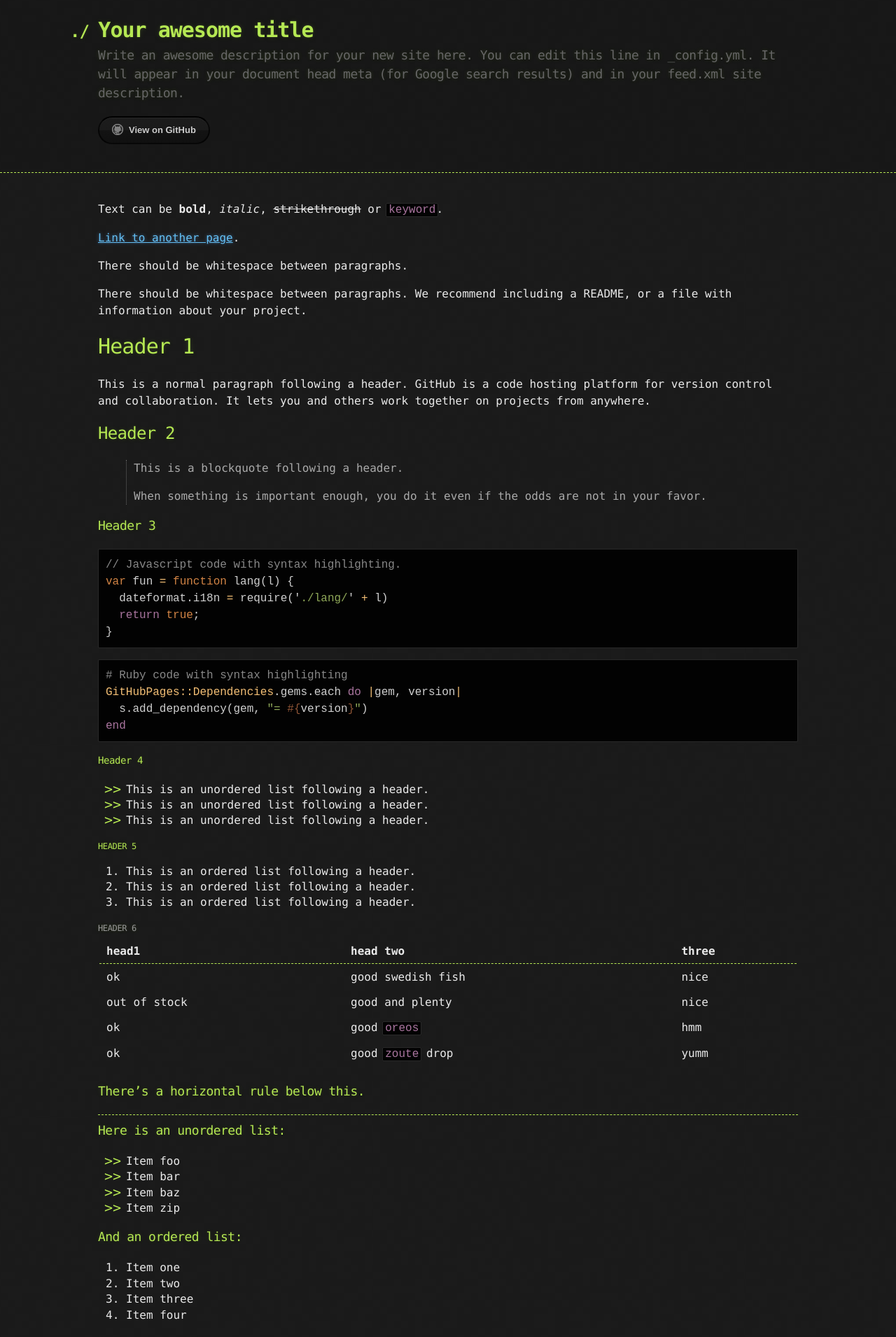
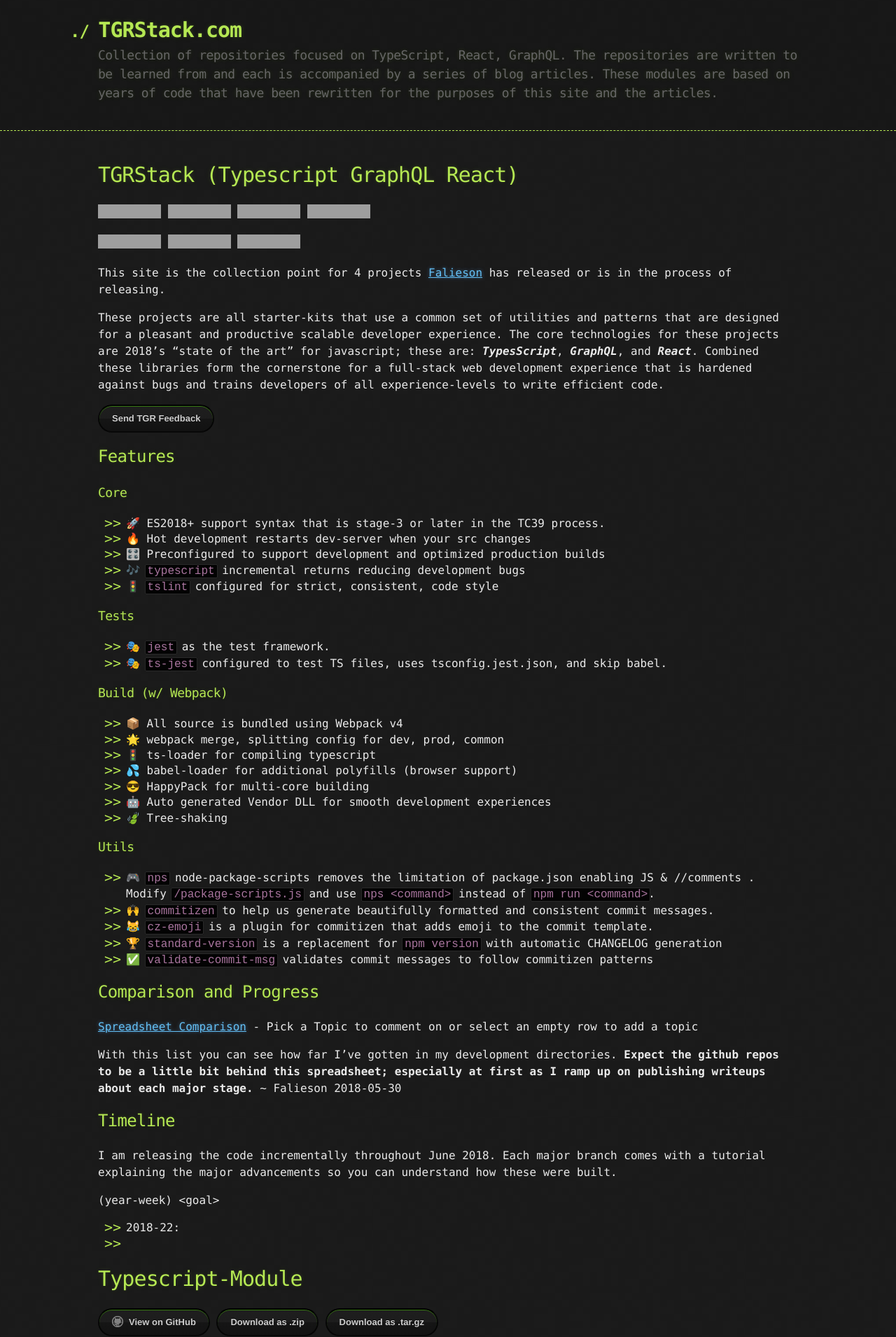
Before and after one commit to TGRstack/tgrstack.com, a Jekyll site: the page built from index.md, in a window 1280 px wide. Shown: the top 1910 px of the page at 70% size. Built offline with Jekyll 4.4.1, drawn with Linux system fonts in a browser that asks for light colours; nearby versions of some CDN libraries; emoji names are drawn with the system emoji font; our own code applies the rules of GitHub Pages for plain Markdown files; some of the changed text lies outside the part shown; grey boxes are pictures that could not be loaded.

Commit message:
created site! Thesis, Features, Repos, etc.

````diff
--- a/_config.yml
+++ b/_config.yml
@@ -13,22 +13,36 @@
 # you will see them accessed via {{ site.title }}, {{ site.email }}, and so on.
 # You can create any custom variable you would like, and they will be accessible
 # in the templates via {{ site.myvariable }}.
-title: Your awesome title
-email: your-email@example.com
+title: TGRStack.com
+email: falieson@gmail.com
 description: >- # this means to ignore newlines until "baseurl:"
-  Write an awesome description for your new site here. You can edit this
-  line in _config.yml. It will appear in your document head meta (for
-  Google search results) and in your feed.xml site description.
+  Collection of repositories focused on TypeScript, React, GraphQL.
+  The repositories are written to be learned from and each is accompanied by
+    a series of blog articles.
+  These modules are based on years of code that have been rewritten for the purposes
+    of this site and the articles.
 # baseurl: "" # the subpath of your site, e.g. /blog
 url: "tgrstack.com" # the base hostname & protocol for your site, e.g. http://example.com
-# twitter_username: jekyllrb
-# github_username:  jekyll
+feedback_url: https://goo.gl/forms/HwUmkW4ICG1tYel93
+twitter_username: falieson
+github_username:  falieson
+linkedin_username:  florianmettetal
 
 # Build settings
 markdown: kramdown
 theme: jekyll-theme-hacker
 plugins:
   - jekyll-feed
+  - jemoji
+
+show_downloads: true
+repos_ts_module: https://github.com/falieson/typescript-module
+repos_ts_react_module: https://github.com/falieson/typescript-react-module
+repos_ts_gql_endpoint: https://github.com/falieson/typescript-graphql-endpoint
+repos_ts_react_gql_fullstack: https://github.com/falieson/typescript-graphql-react-fullstack
+
+# Google Analytics
+google_analytics: UA-120082347-1
 
 # Exclude from processing.
 # The following items will not be processed, by default. Create a custom list
--- /dev/null
+++ b/_includes/analytics.html
@@ -0,0 +1,10 @@
+<!-- Global site tag (gtag.js) - Google Analytics -->
+<!-- UA-120082347-1 -->
+<script async src="https://www.googletagmanager.com/gtag/js?id={{ site.google_analytics }}"></script>
+<script>
+  window.dataLayer = window.dataLayer || [];
+  function gtag(){dataLayer.push(arguments);}
+  gtag('js', new Date());
+
+  gtag('config', '{{ site.google_analytics }}');
+</script>
--- /dev/null
+++ b/_includes/downloads.html
@@ -0,0 +1,45 @@
+<section class="downloads">
+  {% if include.coming_soon %}
+    <p>Repository Coming Soon :rocket::rocket::rocket:</p>
+    <p>
+      <a
+        href="{{ include.repo_url }}"
+        class="btn btn-github disabled">
+          <span class="icon"></span>View on GitHub
+      </a>
+    {% else %}
+      <a
+        href="{{ include.repo_url }}"
+        class="btn btn-github">
+          <span class="icon"></span>View on GitHub
+      </a>
+    {% endif %}
+
+    {% if include.coming_soon and site.show_downloads %}
+      <a
+        href="{{ include.repo_url }}/zipball/master"
+        class="btn disabled" >
+          Download as .zip
+      </a>
+      <a
+        href="{{ include.repo_url }}/tarball/master"
+        class="btn disabled">
+          Download as .tar.gz
+      </a>
+    </p>
+    {% elsif site.show_downloads %}
+      <a
+        href="{{ include.repo_url }}/zipball/master"
+        class="btn" >
+          Download as .zip
+      </a>
+      <a
+        href="{{ include.repo_url }}/tarball/master"
+        class="btn">
+          Download as .tar.gz
+      </a>
+  {% endif %}
+
+  <br />
+  If you like it, don't forget to star! :star2::star2::star2:
+</section>
--- /dev/null
+++ b/_includes/social.html
@@ -0,0 +1,25 @@
+<section id="social">
+  <ul class="horizontal-list">
+  {% if site.github_username %}
+    <li>
+      <a class="naked-wide" href="https://github.com/{{ site.github_username }}">
+        <i class="fa fa-github"></i> GitHub
+      </a>
+    </li>
+  {% endif %}
+  {% if site.twitter_username %}
+  <li>
+      <a class="naked-wide" href="https://twitter.com/{{ site.twitter_username }}">
+      <i class="fa fa-twitter"></i> Twitter
+      </a>
+  </li>
+  {% endif %}
+  {% if site.linkedin_username %}
+  <li>
+    <a class="naked-wide" href="https://linkedin.com/in/{{ site.linkedin_username }}">
+      <i class="fa fa-linkedin"></i> LinkedIn
+    </a>
+  </li>
+  {% endif %}
+  </ul>
+</section>
--- a/_layouts/default.html
+++ b/_layouts/default.html
@@ -5,7 +5,10 @@
     <meta http-equiv="X-UA-Compatible" content="IE=edge">
     <meta name="viewport" content="width=device-width, initial-scale=1">
     <link rel="stylesheet" href="{{ '/assets/css/style.css?v=' | append: site.github.build_revision | relative_url }}">
-
+    <link rel="stylesheet" href="//maxcdn.bootstrapcdn.com/font-awesome/4.3.0/css/font-awesome.min.css">
+{% if site.google_analytics and jekyll.environment == 'production' %}
+  {% include analytics.html %}
+{% endif %}
 {% seo %}
   </head>
 
@@ -15,14 +18,6 @@
       <div class="container">
         <h1>{{ site.title | default: site.github.repository_name }}</h1>
         <h2>{{ site.description | default: site.github.project_tagline }}</h2>
-
-        <section id="downloads">
-          {% if site.show_downloads %}
-            <a href="{{ site.github.zip_url }}" class="btn">Download as .zip</a>
-            <a href="{{ site.github.tar_url }}" class="btn">Download as .tar.gz</a>
-          {% endif %}
-          <a href="{{ site.github.repository_url }}" class="btn btn-github"><span class="icon"></span>View on GitHub</a>
-        </section>
       </div>
     </header>
 
--- a/_sass/jekyll-theme-hacker.scss
+++ b/_sass/jekyll-theme-hacker.scss
@@ -191,6 +191,17 @@ hr {
   color: #b5e853;
 }
 
+/* SOCIAL
+*/
+ul.horizontal-list li {
+  display: inline;
+}
+a.naked-wide {
+  padding-right: 20px;
+  text-decoration: none;
+}
+
+
 /* Buttons
 */
 
@@ -208,11 +219,21 @@ hr {
   font-size: 13px;
   text-decoration: none;
   text-shadow: 0 -1px 0 rgba(0, 0, 0, 0.75);
+  box-shadow: inset 0 1px 0 rgba(94, 255, 0, 0.404);
+}
+.btn.disabled{
+  background: -webkit-linear-gradient(top, rgba(119, 119, 119, 0.3), rgba(35, 35, 35, 0.3) 50%, rgba(10, 10, 10, 0.3) 50%, rgba(0, 0, 0, 0.3));
+  border-bottom: 2px solid rgba(85, 85, 85, 0.7);
+  border-top: 2px solid rgba(85, 85, 85, 0.7);
   box-shadow: inset 0 1px 0 rgba(255, 255, 255, 0.05);
+  cursor: grab;
 }
 
 .btn:hover {
   background: -webkit-linear-gradient(top, rgba(40, 40, 40, 0.6), rgba(35, 35, 35, 0.6) 50%, rgba(10, 10, 10, 0.8) 50%, rgba(0, 0, 0, 0.8));
+}
+.btn.disabled:hover {
+  background: -webkit-linear-gradient(top, rgba(119, 119, 119, 0.3), rgba(35, 35, 35, 0.3) 50%, rgba(10, 10, 10, 0.3) 50%, rgba(0, 0, 0, 0.3));
 }
 
 .btn .icon {
--- a/index.md
+++ b/index.md
@@ -2,122 +2,101 @@
 layout: default
 ---
 
-Text can be **bold**, _italic_, ~~strikethrough~~ or `keyword`.
+# TGRStack (Typescript GraphQL React)
+[![TypeScript](https://img.shields.io/badge/TypeScript-2.8.3-blue.svg?style=flat-square)](https://github.com/Microsoft/TypeScript)
+[![styled with TSLint](https://img.shields.io/badge/styled_with-TSLint-ff69b4.svg?style=flat-square)](https://github.com/palantir/tslint/)
+[![WebPack](https://img.shields.io/badge/WebPack-4.5.0-blue.svg?style=flat-square)](https://github.com/Microsoft/TypeScript)
+[![Node](https://img.shields.io/badge/Node-8.11.2-blue.svg?style=flat-square)](https://github.com/Microsoft/TypeScript)
 
-[Link to another page](./another-page.html).
+[![NPS friendly](https://img.shields.io/badge/NPS-friendly-brightgreen.svg?style=flat-square)](https://github.com/kentcdodds/nps)
+[![Commitizen friendly](https://img.shields.io/badge/Commitizen-friendly-brightgreen.svg?style=flat-square)](http://commitizen.github.io/cz-cli/)
+[![Semver friendly](https://img.shields.io/badge/SemVer-friendly-brightgreen.svg?style=flat-square)](http://commitizen.github.io/cz-cli/)
 
-There should be whitespace between paragraphs.
+This site is the collection point for 4 projects [Falieson](www,github.com/falieson) has released or is in the process of releasing.
 
-There should be whitespace between paragraphs. We recommend including a README, or a file with information about your project.
+These projects are all starter-kits that use a common set of utilities and patterns that are designed for a pleasant and productive scalable developer experience. The core technologies for these projects are 2018's "state of the art" for javascript; these are: **_TypesScript_**, **_GraphQL_**, and **_React_**. Combined these libraries form the cornerstone for a full-stack web development experience that is hardened against bugs and trains developers of all experience-levels to write efficient code.
 
-# Header 1
+{% if site.feedback_url %}
+  <a href="{{ site.feedback_url }}" class="btn">Send TGR Feedback</a>
+{% endif %}
 
-This is a normal paragraph following a header. GitHub is a code hosting platform for version control and collaboration. It lets you and others work together on projects from anywhere.
+## Features
 
-## Header 2
+### Core
 
-> This is a blockquote following a header.
->
-> When something is important enough, you do it even if the odds are not in your favor.
+- :rocket: ES2018+ support syntax that is stage-3 or later in the TC39 process.
+- :fire:  Hot development restarts dev-server when your src changes
+- :control_knobs:  Preconfigured to support development and optimized production builds
+- :notes:  `typescript` incremental returns reducing development bugs
+- :vertical_traffic_light:  `tslint` configured for strict, consistent, code style
 
-### Header 3
+### Tests
 
-```js
-// Javascript code with syntax highlighting.
-var fun = function lang(l) {
-  dateformat.i18n = require('./lang/' + l)
-  return true;
-}
-```
+- :performing_arts: `jest` as the test framework.
+- :performing_arts: `ts-jest` configured to test TS files, uses tsconfig.jest.json, and skip babel.
 
-```ruby
-# Ruby code with syntax highlighting
-GitHubPages::Dependencies.gems.each do |gem, version|
-  s.add_dependency(gem, "= #{version}")
-end
-```
+### Build (w/ Webpack)
 
-#### Header 4
+- :package:  All source is bundled using Webpack v4
+- :star2:  webpack merge, splitting config for dev, prod, common
+- :vertical_traffic_light:   ts-loader for compiling typescript
+- :sweat_drops:  babel-loader for additional polyfills (browser support)
+- :sunglasses:  HappyPack for multi-core building
+- :robot:  Auto generated Vendor DLL for smooth development experiences
+- :leaves:  Tree-shaking
 
-*   This is an unordered list following a header.
-*   This is an unordered list following a header.
-*   This is an unordered list following a header.
+### Utils
 
-##### Header 5
+- :video_game:  `nps` node-package-scripts removes the limitation of package.json enabling JS & //comments .  Modify `/package-scripts.js` and use `nps <command>` instead of `npm run <command>`.
+- :raised_hands:  `commitizen` to help us generate beautifully formatted and consistent commit messages.
+- :joy_cat:  `cz-emoji` is a plugin for commitizen that adds emoji to the commit template.
+- :trophy:  `standard-version` is a replacement for `npm version` with automatic CHANGELOG generation
+- :white_check_mark:  `validate-commit-msg` validates commit messages to follow commitizen patterns
 
-1.  This is an ordered list following a header.
-2.  This is an ordered list following a header.
-3.  This is an ordered list following a header.
+## Comparison and Progress
+[Spreadsheet Comparison](https://docs.google.com/spreadsheets/d/1bwTX1OGK3sYrHuOE60HCpxQbccWZ8gmDVpYG2AvacrA/edit?usp=sharing) - Pick a Topic to comment on or select an empty row to add a topic
 
-###### Header 6
+With this list you can see how far I've gotten in my development directories. **Expect the github repos to be a little bit behind this spreadsheet; especially at first as I ramp up on publishing writeups about each major stage.**
+~ Falieson 2018-05-30
 
-| head1        | head two          | three |
-|:-------------|:------------------|:------|
-| ok           | good swedish fish | nice  |
-| out of stock | good and plenty   | nice  |
-| ok           | good `oreos`      | hmm   |
-| ok           | good `zoute` drop | yumm  |
+## Timeline
 
-### There's a horizontal rule below this.
+I am releasing the code incrementally throughout June 2018. Each major branch comes with a tutorial explaining the major advancements so you can understand how these were built.
 
-* * *
+(year-week) \<goal>
+- 2018-22:
+-
 
-### Here is an unordered list:
+# Typescript-Module
+{% include downloads.html repo_url='https://github.com/Falieson/2018-typescript-module' %}
 
-*   Item foo
-*   Item bar
-*   Item baz
-*   Item zip
+## Articles
 
-### And an ordered list:
+- 2018-05-31: **TS Module: Part 1.** Best Practices w/ Declarations
+- 2018-06-01: **TS Module: Part 2.** JS Utilities for a great Developer Experience
+- 2018-06-05: **TS Module: Part 3.** Testing
+- 2018-06-06: **TS Module: Part 4.** Linting
+- 2018-06-07: **TS Module w/ Webpack: Part 1.** Setting up Webpack
 
-1.  Item one
-1.  Item two
-1.  Item three
-1.  Item four
+# Typescript-React-Module
+{% include downloads.html coming_soon=true repo_url='https://github.com/Falieson/2018-typescript-react-module' %}
 
-### And a nested list:
+<!-- ## Typescript-React-Native-Module -->
+# Typescript-GraphQL-Endpoint
+{% include downloads.html coming_soon=true repo_url='https://github.com/Falieson/2018-typescript-graphql-endpoint' %}
 
-- level 1 item
-  - level 2 item
-  - level 2 item
-    - level 3 item
-    - level 3 item
-- level 1 item
-  - level 2 item
-  - level 2 item
-  - level 2 item
-- level 1 item
-  - level 2 item
-  - level 2 item
-- level 1 item
+# Typescript-GraphQL-React-Fullstack
+{% include downloads.html coming_soon=true repo_url='https://github.com/Falieson/2018-typescript--graphql-react-fullstack' %}
 
-### Small image
+# TBD...
 
-![Octocat](https://assets-cdn.github.com/images/icons/emoji/octocat.png)
+1. Guiding Principles
+2. Common Packages
 
-### Large image
+# Links
+Find Falieson (aka Florian Mettetal) on...
+ {% include social.html %}
 
-![Branching](https://guides.github.com/activities/hello-world/branching.png)
-
-
-### Definition lists can be used with HTML syntax.
-
-<dl>
-<dt>Name</dt>
-<dd>Godzilla</dd>
-<dt>Born</dt>
-<dd>1952</dd>
-<dt>Birthplace</dt>
-<dd>Japan</dd>
-<dt>Color</dt>
-<dd>Green</dd>
-</dl>
-
-```
-Long, single-line code blocks should not wrap. They should horizontally scroll if they are too long. This line should be long enough to demonstrate this.
-```
-
-```
-The final element.
-```
+{% if site.feedback_url %}
+  <a href="{{ site.feedback_url }}" class="btn">Send TGR Feedback</a>
+{% endif %}
````
Also changed, not shown: .trash/another-page.md (renamed from another-page.md), .trash/index.1.md (added), README.md.
